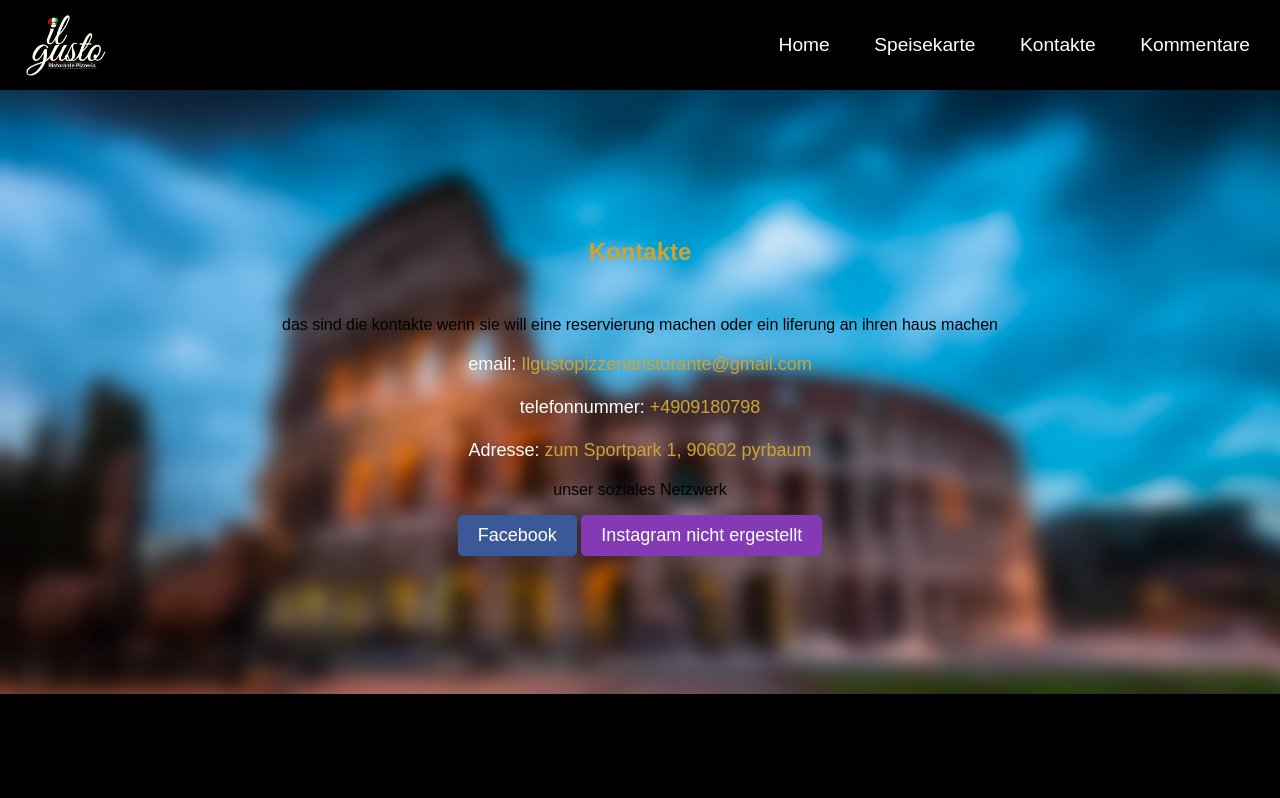
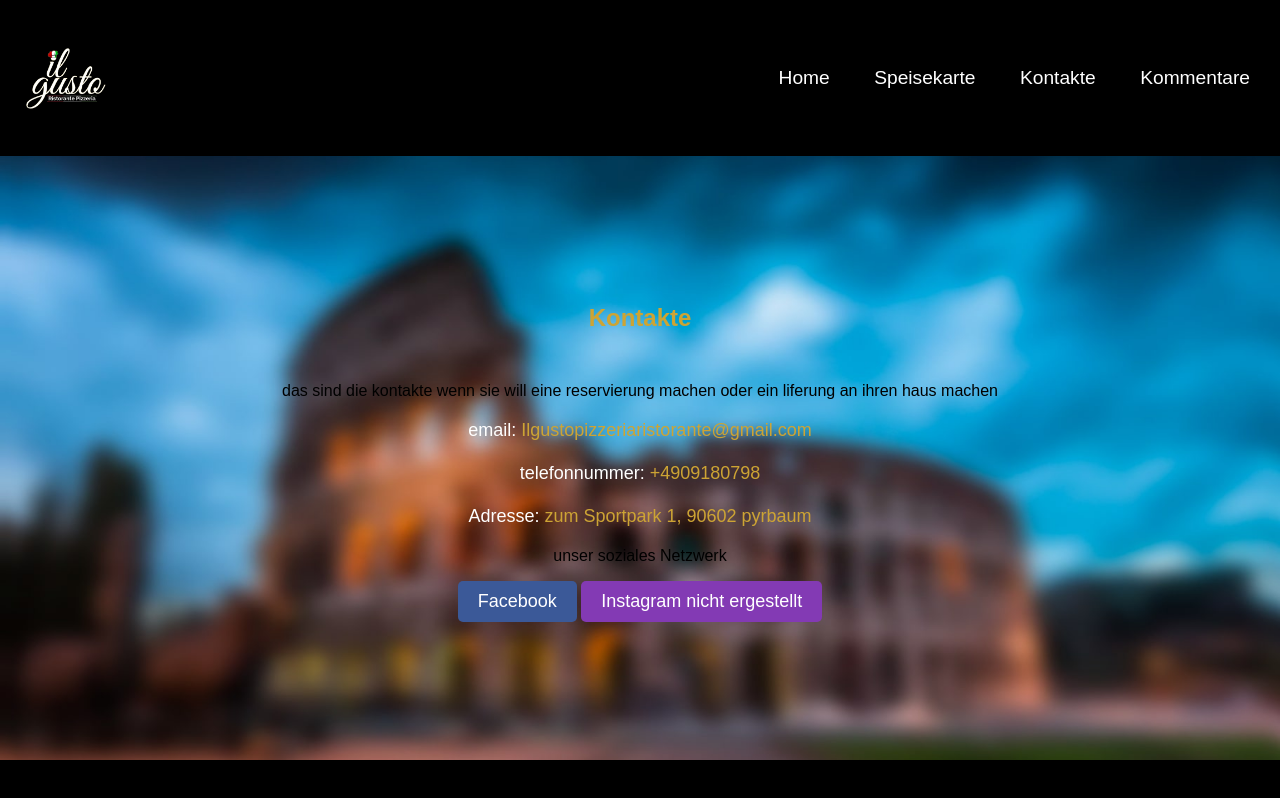
Before and after one commit to ilgusto/ilgustopizzeriaristorante, a plain HTML site: page Kontakte.html in a window 1280 px wide. Drawn offline with Linux system fonts and the light colour scheme; a web font is replaced by a local one.

Commit message:
Update styleks.css

```diff
--- a/styleks.css
+++ b/styleks.css
@@ -4,10 +4,12 @@ body {
     color: #000;
 }
 
+
 header {
-    background-color: #000;
-    padding: 10px 0;
-    text-align: center;
+  background-color: #000;
+  padding: 43px 0;
+  position: relative;
+  color: white;
 }
 
 .menus {
```
